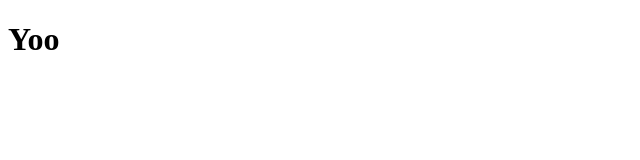
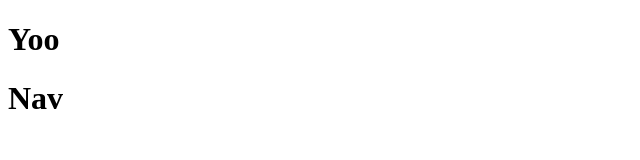
Before and after one commit to williambevans/MyCoolWebsite, a plain HTML site: page index.html in a window 1280 px wide. Shown: the full height of the page, 0-640 px from the left. Drawn offline with Linux system fonts and the light colour scheme.

Commit message:
Add navigation

```diff
--- a/index.html
+++ b/index.html
@@ -8,5 +8,6 @@
 </head>
 <body>
     <h1>Yoo</h1>
+    <h1>Nav</h1>
 </body>
 </html>
```
